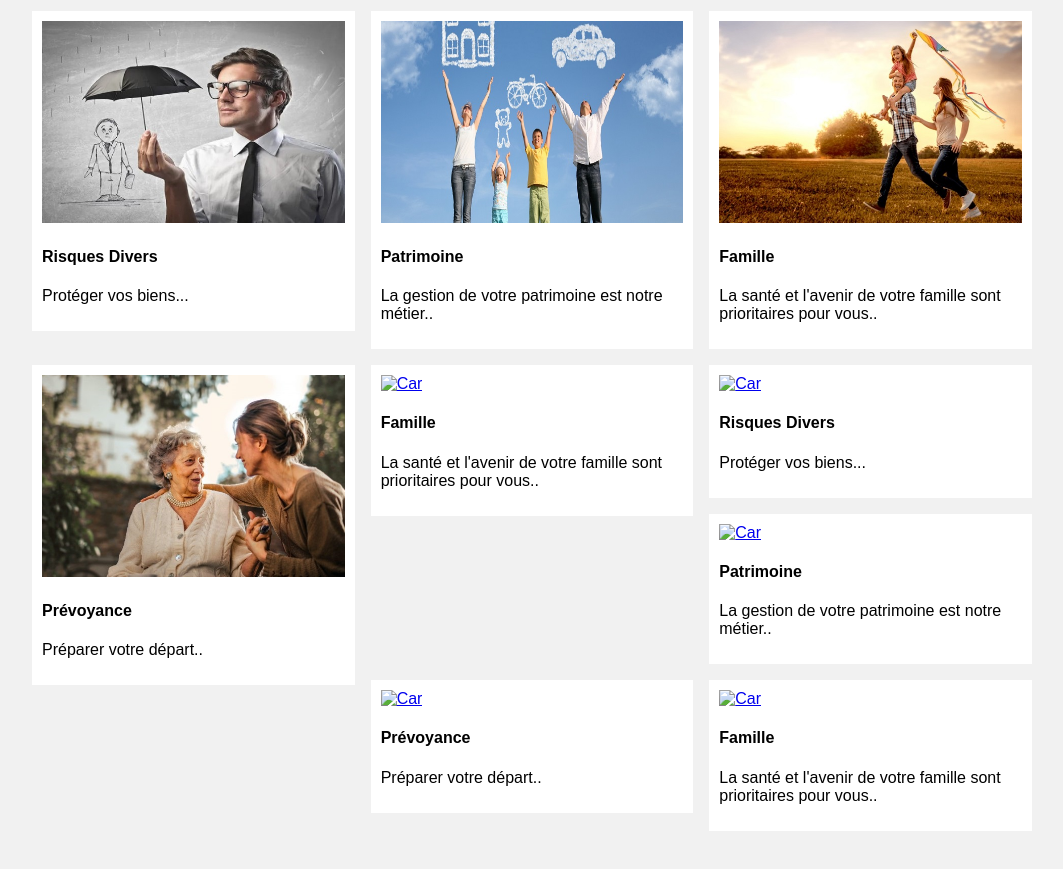
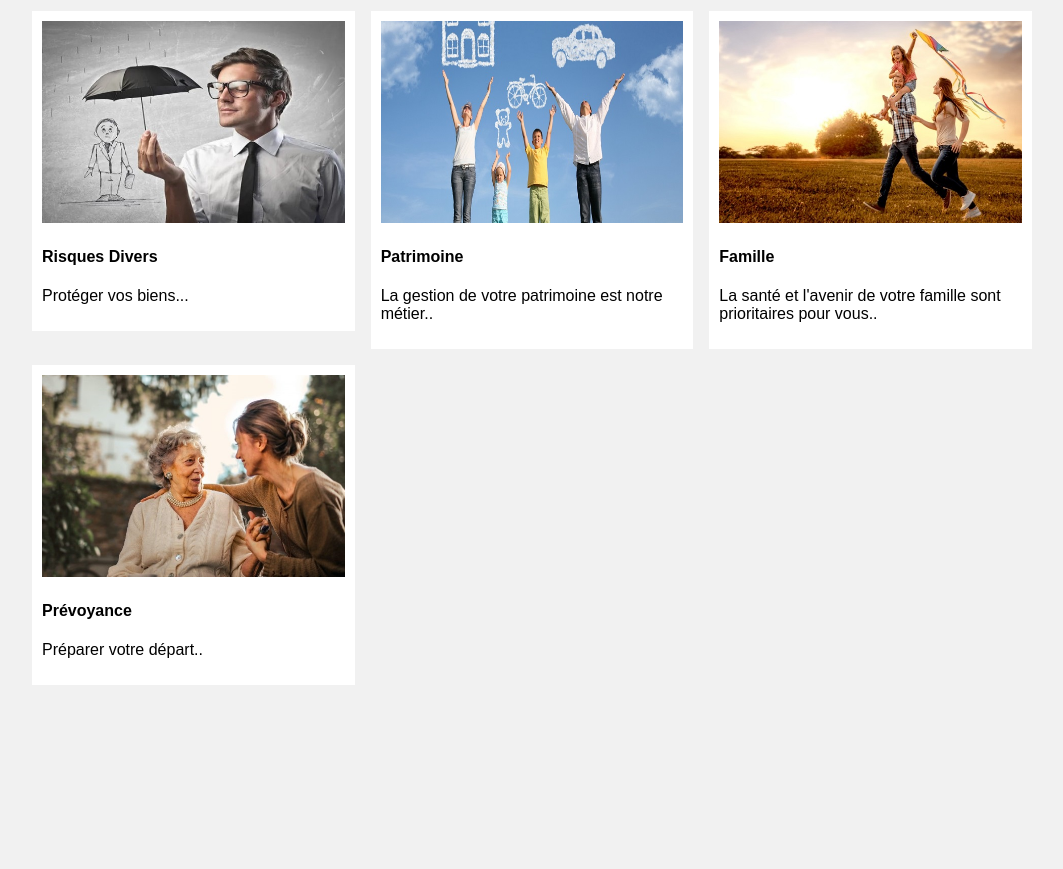
Before and after one commit to MonSite2021/matmalibconsult, a plain HTML site: page index.html in a window 1280 px wide. Shown: the part 277-1146 px from the top of the page, without its empty margins (108-1171 px from the left). After the commit the page ends 1016 px from the top, so only its background shows below. Drawn offline with Linux system fonts and the light colour scheme.

Commit message:
Add files via upload

```diff
--- a/index.html
+++ b/index.html
@@ -66,54 +66,7 @@
                         <p>Préparer votre départ..</p>
                     </div>
                 </div>
-                <div class="column famille">
-                    <div class="content">
-                        <a href="lignevie.html">
-                        <img src="/w3images/cars2.jpg" alt="Car" style="width:100%">
-                         </a>
-                        <h4>Famille</h4>
-                        <p>La santé et l'avenir de votre famille sont prioritaires pour vous..</p>
-                    </div>
-                </div>
-                <div class="column risquesdivers">
-                    <div class="content">
-                        <a href="secu.html">
-                        <img src="/w3images/cars3.jpg" alt="Car" style="width:100%">
-                         </a>
-                        <h4>Risques Divers</h4>
-                        <p>Protéger vos biens...</p>
-                    </div>
-                </div>
-
-                <div class="column patrimoine">
-                    <div class="content">
-                        <a href="proteger.html">
-                        <img src="/w3images/people1.jpg" alt="Car" style="width:100%">
-                        </a>
-                        <h4>Patrimoine</h4>
-                        <p>La gestion de votre patrimoine est notre métier..</p>
-                    </div>
-                </div>
-                <div class="column prvoyance">
-                    <div class="content">
-                        <a href="travailler.html">
-                        <img src="/w3images/people2.jpg" alt="Car" style="width:100%">
-                         </a>
-
-                        <h4>Prévoyance</h4>
-                        <p>Préparer votre départ..</p>
-                    </div>
-                </div>
-                <div class="column famille">
-                    <div class="content">
-                        <a href="contact.html">
-                        <img src="/w3images/people3.jpg" alt="Car" style="width:100%">
-                         </a>
-                        <h4>Famille</h4>
-                        <p>La santé et l'avenir de votre famille sont prioritaires pour vous..</p>
-                    </div>
-                </div>
-                <!-- END GRID -->
+              <!-- END GRID -->
             </div>
 
             <!-- END MAIN -->
```
